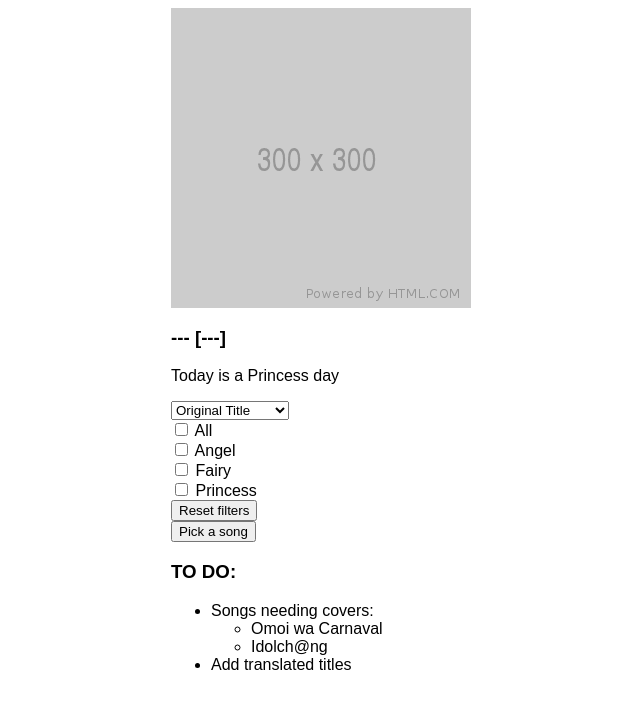
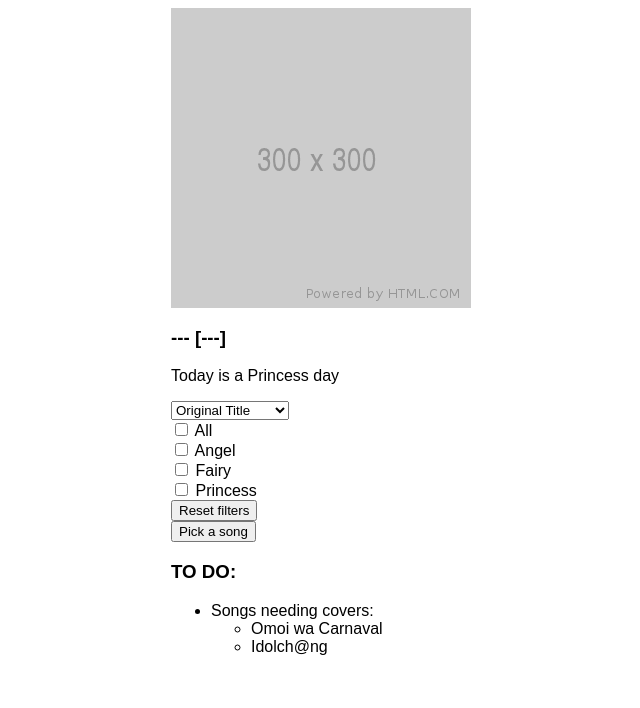
Before and after one commit to Wall-Dough/mltd-song-picker, a plain HTML site: page index.html in a window 1280 px wide. Shown: the whole page, without its empty margins (294-934 px from the left). Drawn offline with Linux system fonts and the light colour scheme.

Commit message:
Remove TODO that I finished

```diff
--- a/index.html
+++ b/index.html
@@ -35,7 +35,6 @@
             <li>Idolch@ng</li>
           </ul>
         </li>
-        <li>Add translated titles</li>
       </ul>
     </div>
   </section>
```
